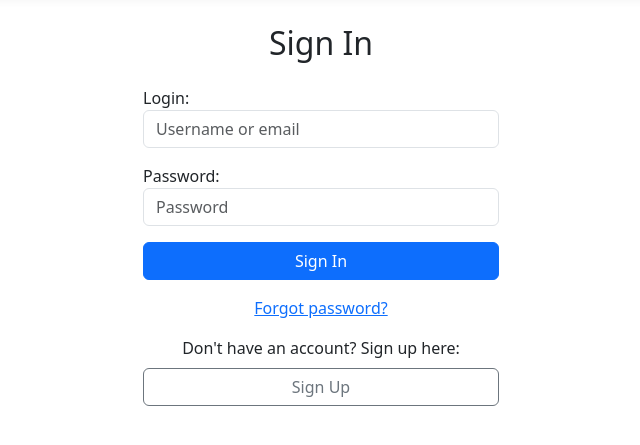
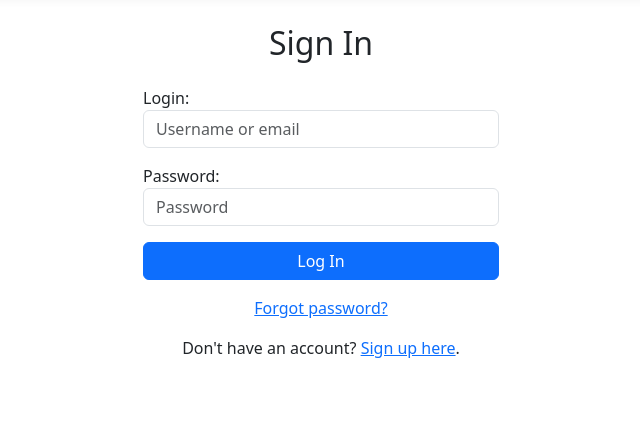
Before and after one commit to CXBeale/to-do-list, a Django app: page /accounts/login/ in a window 1280 px wide. Shown: the part 56-501 px from the top of the page, without its empty margins (319-959 px from the left). Run offline with Django 5.2, Linux system fonts and the light colour scheme; some libraries are stand-ins or nearby versions.

Commit message:
sign up here for sign in fix

```diff
--- a/templates/account/login.html
+++ b/templates/account/login.html
@@ -18,14 +18,13 @@
         {{ form.password.label_tag }}
         {{ form.password|add_class:"form-control" }}
       </div>
-      <button type="submit" class="btn btn-primary w-100">Sign In</button>
+      <button type="submit" class="btn btn-primary w-100">Log In</button>
     </form>
     <div class="mt-3 text-center">
       <a href="{% url 'account_reset_password' %}">Forgot password?</a>
     </div>
     <div class="mt-3 text-center">
-      <p class="mb-2">Don't have an account? Sign up here:</p>
-      <a href="{% url 'account_signup' %}" class="btn btn-outline-secondary w-100">Sign Up</a>
+      <p class="mb-2">Don't have an account? <a href="{% url 'account_signup' %}">Sign up here</a>.</p>
     </div>
   </div>
 </div>
```
